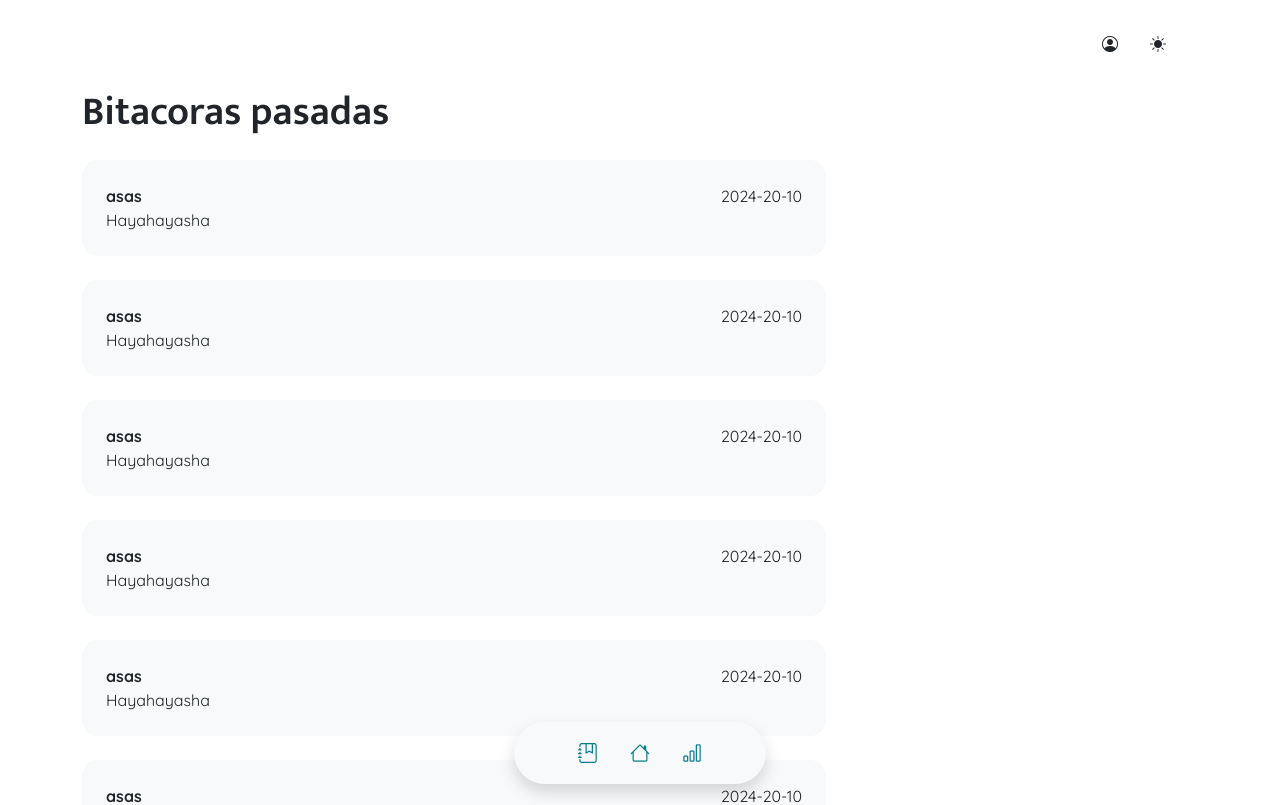
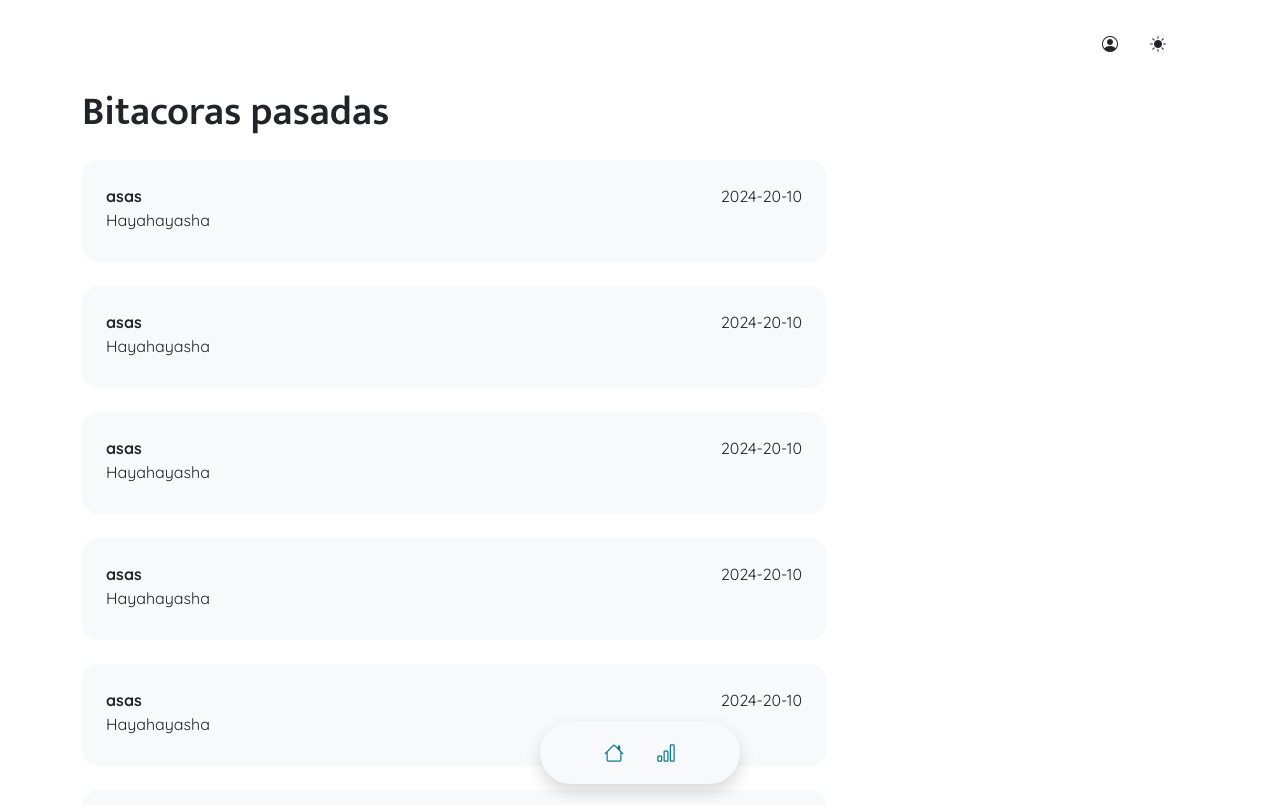
Before and after one commit to marcopod/hackmty24, a Next.js app: page /bitacoras in a window 1280 px wide. Shown: the top 805 px of the page. Built offline with nearby package versions, Linux system fonts and the light colour scheme.

Commit message:
Union de dos pantallas en una

```diff
--- a/app/globals.scss
+++ b/app/globals.scss
@@ -77,3 +77,15 @@ $input-border-radius: 0px;
 .bg-transparent{
  background: transparent;
 }
+
+.t-overflow-e{
+    display: inline-block;
+    overflow: hidden;
+    text-overflow: ellipsis;
+    white-space: nowrap;
+    max-width: 100%;
+}
+
+.mw-100{
+    max-width: 100%;
+}
--- a/front-extras/components/Float.js
+++ b/front-extras/components/Float.js
@@ -19,13 +19,13 @@ export default function Float({
         bg-opacity-10
     "
     >
-        <div className="p-4 bg-body rounded-4 shadow h-100">
+        <div className="px-4 bg-body rounded-4 shadow h-100">
             <div className="d-flex justify-content-end">
                 <div className="p-3" onClick={close}>
                     <i className="bi bi-x text-danger fs-2"></i>
                 </div>
             </div>
-            <Bitacora bitacora={bitacora}/>
+            <Bitacora log={bitacora}/>
         </div>
 
     </div>
--- a/front-extras/components/Menu.js
+++ b/front-extras/components/Menu.js
@@ -22,9 +22,9 @@ export default function Menu() {
         ">
 
 
-            <Link className="nav-link fs-5 m-3" href={"/bitacoras"}>
+            {/* <Link className="nav-link fs-5 m-3" href={"/bitacoras"}>
                 <i className="bi bi-journal-bookmark"></i>
-            </Link>
+            </Link> */}
             <Link className="nav-link fs-5 m-3" href={"/"}>
                 <i className="bi bi-house"></i>
             </Link>
--- a/front-extras/components/Registro.js
+++ b/front-extras/components/Registro.js
@@ -1,16 +1,17 @@
 "use client"
 export default function Registro({
     bitacora = {
-        name:"asas",
+        title:"asas",
         id:"1",
         date:"2024-20-10",
-        resumen: "Hayahayasha"
+        content: "Hayahayasha"
     },
     onClick = ()=> {}
 }){
     return <div
         className="rounded-4
         bg-body-tertiary
+
         col-12
         col-md-10
         col-xl-8
@@ -20,9 +21,9 @@ export default function Registro({
         justify-content-between"
         onClick={onClick}
     >
-        <div>
-            <div className="fw-bold">{bitacora.name}</div>
-            <div>{bitacora.resumen}</div>
+        <div className="col-9">
+            <div className="fw-bold">{bitacora.title}</div>
+            <div className="w-100 t-overflow-e w-100">{bitacora.content}</div>
         </div>
         <div>
             {bitacora.date}
```
Also changed, not shown: app/page.js (+6 -3 lines).
